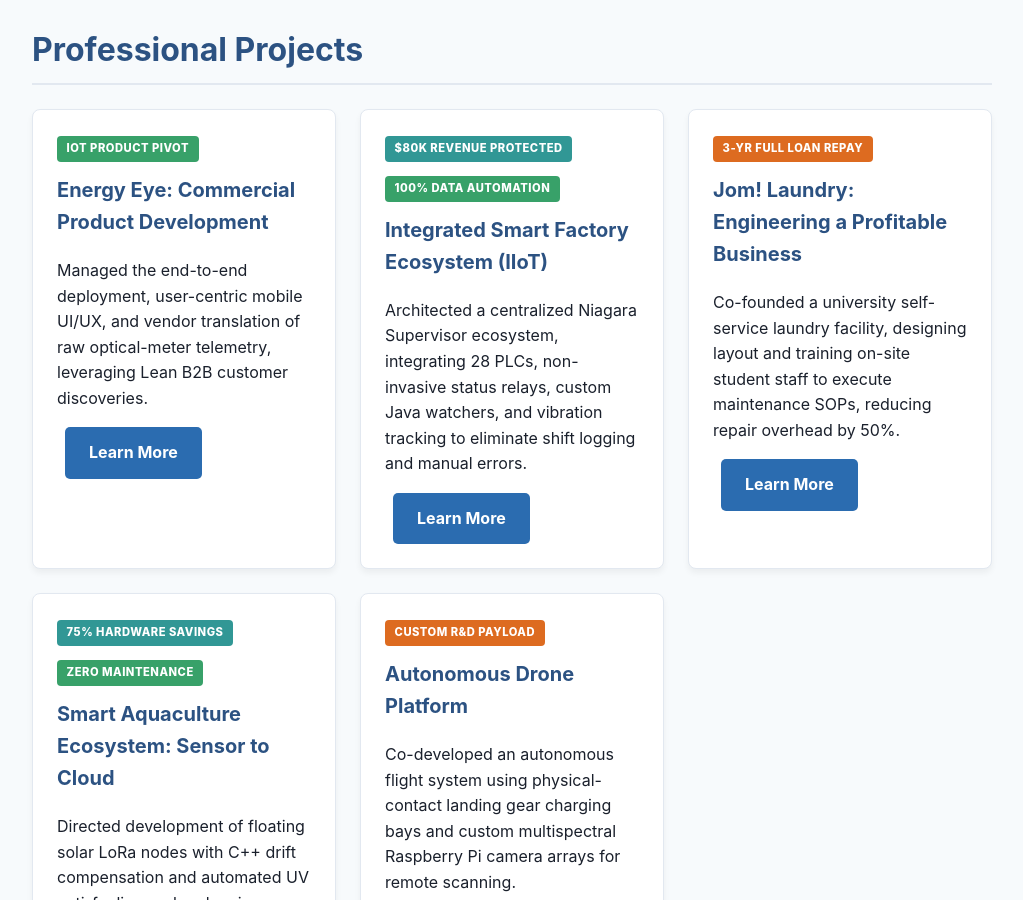
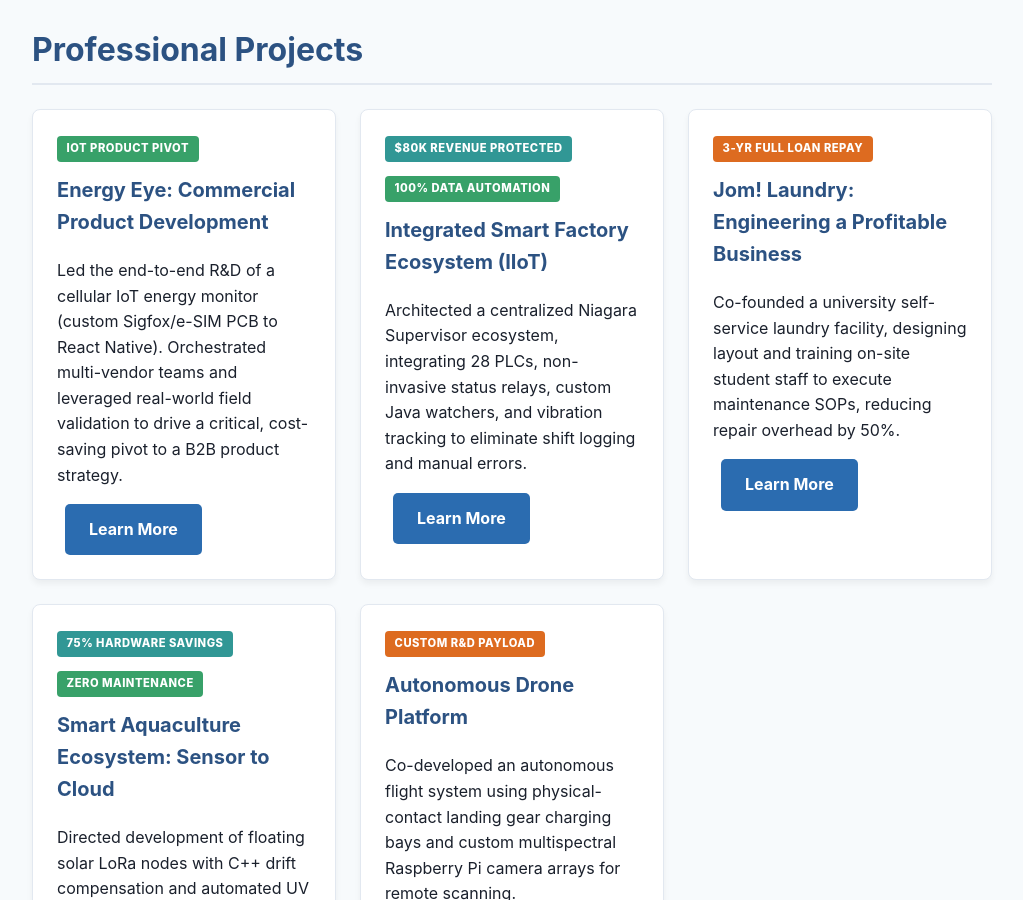
Before and after one commit to xion-xion/xion-xion.github.io, a Jekyll site: the page built from index.html, in a window 1280 px wide and 900 px high, scrolled down 2497 px. Shown: the whole window, without its empty margins (128-1151 px from the left). Built offline with Jekyll 4.4.1, drawn with Linux system fonts in a browser that asks for light colours.

Commit message:
Optimize Energy Eye project card description

```diff
--- a/index.html
+++ b/index.html
@@ -220,7 +220,7 @@
         <div class="project-card">
             <span class="metric-badge green">IoT Product Pivot</span>
             <h3>Energy Eye: Commercial Product Development</h3>
-            <p>Managed the end-to-end deployment, user-centric mobile UI/UX, and vendor translation of raw optical-meter telemetry, leveraging Lean B2B customer discoveries.</p>
+            <p>Led the end-to-end R&D of a cellular IoT energy monitor (custom Sigfox/e-SIM PCB to React Native). Orchestrated multi-vendor teams and leveraged real-world field validation to drive a critical, cost-saving pivot to a B2B product strategy.</p>
             <a href="projects/project-energy-eye.html" class="button">Learn More</a>
         </div>
         <div class="project-card">
```
